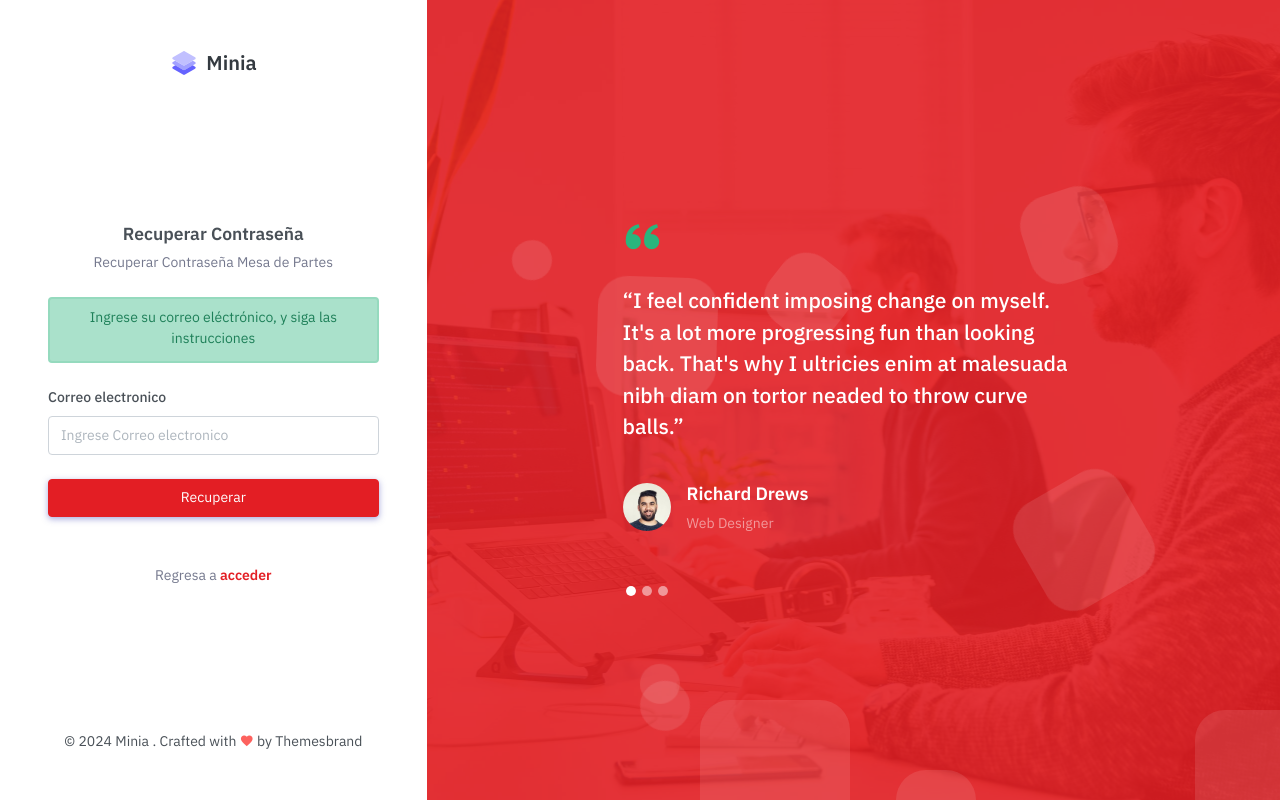
After one commit to carlosefrain123/Tesis-Mesa-de-Partes-CIP, a PHP site: page /tesis/view/recuperar/index.php in a window 1280 px wide. The commit adds this page. Run offline with PHP 8.4, Linux system fonts and the light colour scheme.

Commit message:
Se agrega el template de Recuperar contraseña

```diff
--- a/index.php
+++ b/index.php
@@ -53,7 +53,7 @@
                                                 </div>
                                                 <div class="flex-shrink-0">
                                                     <div class="">
-                                                        <a href="auth-recoverpw-1.html" class="text-muted">Olvidaste tu contraseña</a>
+                                                        <a href="view/recuperar/index.php" class="text-muted">Olvidaste tu contraseña</a>
                                                     </div>
                                                 </div>
                                             </div>
@@ -240,7 +240,7 @@
     <script src="assets/js/bootstrap.bundle.min-1.js"></script>
     <script src="assets/js/metisMenu.min-1.js"></script>
     <script src="assets/js/simplebar.min-1.js"></script>
-    <script src="assets/js/waves.min-1.js"></script>
+    <script src="assets/js/waves.min.js"></script>
     <script src="assets/js/feather.min-1.js"></script>
     <!-- pace js -->
     <script src="assets/js/pace.min-1.js"></script>
--- /dev/null
+++ b/view/recuperar/index.php
@@ -0,0 +1,198 @@
+<!doctype html>
+<html lang="es">
+
+    <head>
+
+        <meta charset="utf-8">
+        <title>Recuperar Contraseña || Colegio de Ingenieros</title>
+        <meta name="viewport" content="width=device-width, initial-scale=1.0">
+        <meta content="Premium Multipurpose Admin & Dashboard Template" name="description">
+        <meta content="Themesbrand" name="author">
+
+        <!-- preloader css -->
+        <link rel="stylesheet" href="../../assets/css/preloader.min.css" type="text/css">
+
+        <!-- Bootstrap Css -->
+        <link href="../../assets/css/bootstrap.min.css" id="bootstrap-style" rel="stylesheet" type="text/css">
+        <!-- Icons Css -->
+        <link href="../../assets/css/icons.min.css" rel="stylesheet" type="text/css">
+        <!-- App Css-->
+        <link href="../../assets/css/app.min.css" id="app-style" rel="stylesheet" type="text/css">
+
+    </head>
+
+    <body>
+
+    <!-- <body data-layout="horizontal"> -->
+        <div class="auth-page">
+            <div class="container-fluid p-0">
+                <div class="row g-0">
+                    <div class="col-xxl-3 col-lg-4 col-md-5">
+                        <div class="auth-full-page-content d-flex p-sm-5 p-4">
+                            <div class="w-100">
+                                <div class="d-flex flex-column h-100">
+                                    <div class="mb-4 mb-md-5 text-center">
+                                        <a href="index.html" class="d-block auth-logo">
+                                            <img src="../../assets/picture/logo-sm.svg" alt="" height="28"> <span class="logo-txt">Minia</span>
+                                        </a>
+                                    </div>
+                                    <div class="auth-content my-auto">
+                                        <div class="text-center">
+                                            <h5 class="mb-0">Recuperar Contraseña</h5>
+                                            <p class="text-muted mt-2">Recuperar Contraseña Mesa de Partes</p>
+                                        </div>
+                                        <div class="alert alert-success text-center mb-4 mt-4 pt-2" role="alert">
+                                            Ingrese su correo eléctrónico, y siga las instrucciones
+                                        </div>
+                                        <form class="custom-form mt-4">
+                                            <div class="mb-3">
+                                                <label class="form-label">Correo electronico</label>
+                                                <input type="text" class="form-control" id="usu_correo" id="usu_name" placeholder="Ingrese Correo electronico">
+                                            </div>
+                                            <div class="mb-3 mt-4">
+                                                <button class="btn btn-primary w-100 waves-effect waves-light" type="submit">Recuperar</button>
+                                            </div>
+                                        </form>
+
+                                        <div class="mt-5 text-center"><p class="text-muted mb-0">Regresa a<a href="../../index.php" class="text-primary fw-semibold"> acceder </a> </p>
+                                        </div>
+                                    </div>
+                                    <div class="mt-4 mt-md-5 text-center">
+                                        <p class="mb-0">© <script>document.write(new Date().getFullYear())</script> Minia   . Crafted with <i class="mdi mdi-heart text-danger"></i> by Themesbrand</p>
+                                    </div>
+                                </div>
+                            </div>
+                        </div>
+                        <!-- end auth full page content -->
+                    </div>
+                    <!-- end col -->
+                    <div class="col-xxl-9 col-lg-8 col-md-7">
+                        <div class="auth-bg pt-md-5 p-4 d-flex">
+                            <div class="bg-overlay bg-primary"></div>
+                            <ul class="bg-bubbles">
+                                <li></li>
+                                <li></li>
+                                <li></li>
+                                <li></li>
+                                <li></li>
+                                <li></li>
+                                <li></li>
+                                <li></li>
+                                <li></li>
+                                <li></li>
+                            </ul>
+                            <!-- end bubble effect -->
+                            <div class="row justify-content-center align-items-center">
+                                <div class="col-xl-7">
+                                    <div class="p-0 p-sm-4 px-xl-0">
+                                        <div id="reviewcarouselIndicators" class="carousel slide" data-bs-ride="carousel">
+                                            <div class="carousel-indicators carousel-indicators-rounded justify-content-start ms-0 mb-0">
+                                                <button type="button" data-bs-target="#reviewcarouselIndicators" data-bs-slide-to="0" class="active" aria-current="true" aria-label="Slide 1"></button>
+                                                <button type="button" data-bs-target="#reviewcarouselIndicators" data-bs-slide-to="1" aria-label="Slide 2"></button>
+                                                <button type="button" data-bs-target="#reviewcarouselIndicators" data-bs-slide-to="2" aria-label="Slide 3"></button>
+                                            </div>
+                                            <!-- end carouselIndicators -->
+                                            <div class="carousel-inner">
+                                                <div class="carousel-item active">
+                                                    <div class="testi-contain text-white">
+                                                        <i class="bx bxs-quote-alt-left text-success display-6"></i>
+
+                                                        <h4 class="mt-4 fw-medium lh-base text-white">“I feel confident
+                                                            imposing change
+                                                            on myself. It's a lot more progressing fun than looking back.
+                                                            That's why
+                                                            I ultricies enim
+                                                            at malesuada nibh diam on tortor neaded to throw curve balls.”
+                                                        </h4>
+                                                        <div class="mt-4 pt-3 pb-5">
+                                                            <div class="d-flex align-items-start">
+                                                                <div class="flex-shrink-0">
+                                                                    <img src="../../assets/picture/avatar-1.jpg" class="avatar-md img-fluid rounded-circle" alt="...">
+                                                                </div>
+                                                                <div class="flex-grow-1 ms-3 mb-4">
+                                                                    <h5 class="font-size-18 text-white">Richard Drews
+                                                                    </h5>
+                                                                    <p class="mb-0 text-white-50">Web Designer</p>
+                                                                </div>
+                                                            </div>
+                                                        </div>
+                                                    </div>
+                                                </div>
+
+                                                <div class="carousel-item">
+                                                    <div class="testi-contain text-white">
+                                                        <i class="bx bxs-quote-alt-left text-success display-6"></i>
+
+                                                        <h4 class="mt-4 fw-medium lh-base text-white">“Our task must be to
+                                                            free ourselves by widening our circle of compassion to embrace
+                                                            all living
+                                                            creatures and
+                                                            the whole of quis consectetur nunc sit amet semper justo. nature
+                                                            and its beauty.”</h4>
+                                                        <div class="mt-4 pt-3 pb-5">
+                                                            <div class="d-flex align-items-start">
+                                                                <div class="flex-shrink-0">
+                                                                    <img src="../../assets/picture/avatar-2.jpg" class="avatar-md img-fluid rounded-circle" alt="...">
+                                                                </div>
+                                                                <div class="flex-grow-1 ms-3 mb-4">
+                                                                    <h5 class="font-size-18 text-white">Rosanna French
+                                                                    </h5>
+                                                                    <p class="mb-0 text-white-50">Web Developer</p>
+                                                                </div>
+                                                            </div>
+                                                        </div>
+                                                    </div>
+                                                </div>
+
+                                                <div class="carousel-item">
+                                                    <div class="testi-contain text-white">
+                                                        <i class="bx bxs-quote-alt-left text-success display-6"></i>
+
+                                                        <h4 class="mt-4 fw-medium lh-base text-white">“I've learned that
+                                                            people will forget what you said, people will forget what you
+                                                            did,
+                                                            but people will never forget
+                                                            how donec in efficitur lectus, nec lobortis metus you made them
+                                                            feel.”</h4>
+                                                        <div class="mt-4 pt-3 pb-5">
+                                                            <div class="d-flex align-items-start">
+                                                                <img src="../../assets/picture/avatar-3.jpg" class="avatar-md img-fluid rounded-circle" alt="...">
+                                                                <div class="flex-1 ms-3 mb-4">
+                                                                    <h5 class="font-size-18 text-white">Ilse R. Eaton</h5>
+                                                                    <p class="mb-0 text-white-50">Manager
+                                                                    </p>
+                                                                </div>
+                                                            </div>
+                                                        </div>
+                                                    </div>
+                                                </div>
+                                            </div>
+                                            <!-- end carousel-inner -->
+                                        </div>
+                                        <!-- end review carousel -->
+                                    </div>
+                                </div>
+                            </div>
+                        </div>
+                    </div>
+                    <!-- end col -->
+                </div>
+                <!-- end row -->
+            </div>
+            <!-- end container fluid -->
+        </div>
+
+
+        <!-- JAVASCRIPT -->
+        <script src="../../assets/js/jquery.min.js"></script>
+        <script src="../../assets/js/bootstrap.bundle.min.js"></script>
+        <script src="../../assets/js/metisMenu.min.js"></script>
+        <script src="../../assets/js/simplebar.min.js"></script>
+        <script src="../../assets/js/waves.min.js"></script>
+        <script src="../../assets/js/feather.min.js"></script>
+        <!-- pace js -->
+        <script src="../../assets/js/pace.min.js"></script>
+        <script src="recuperar.js"></script>
+    </body>
+
+</html>
--- /dev/null
+++ b/view/recuperar/recuperar.js
@@ -0,0 +1 @@
+console.log("ok");
```
